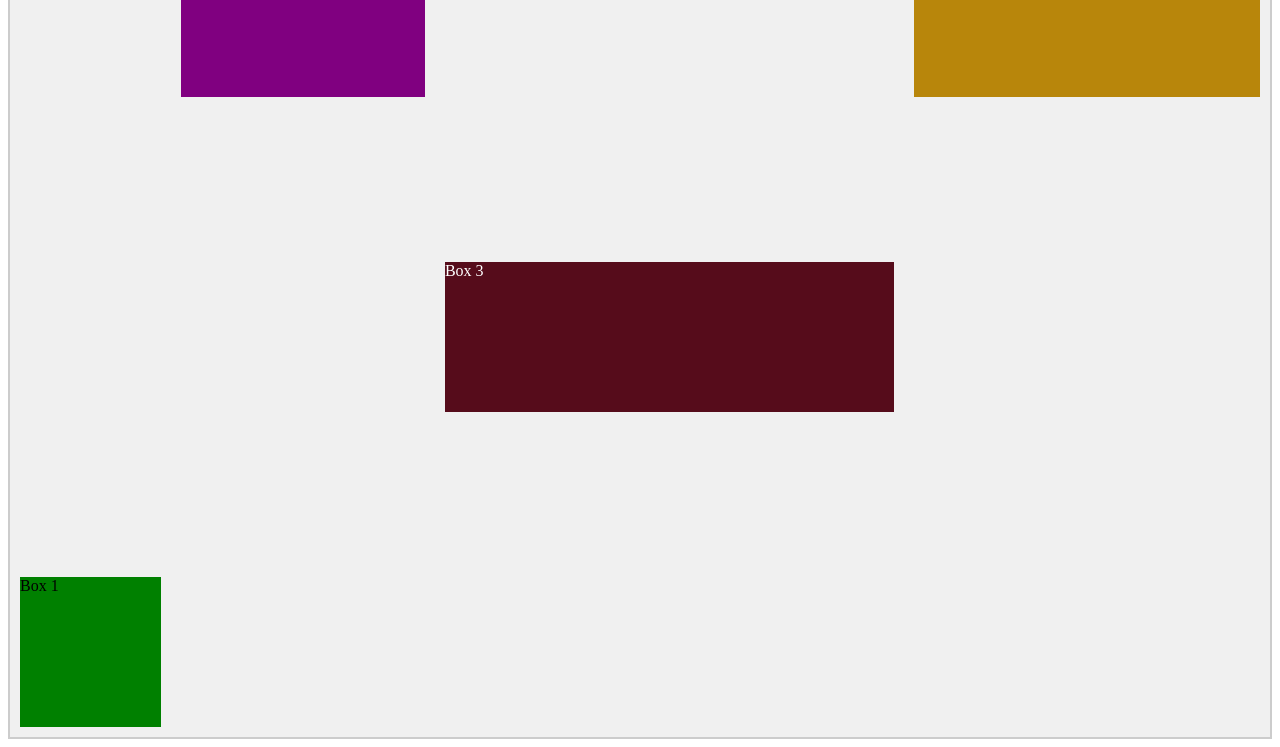
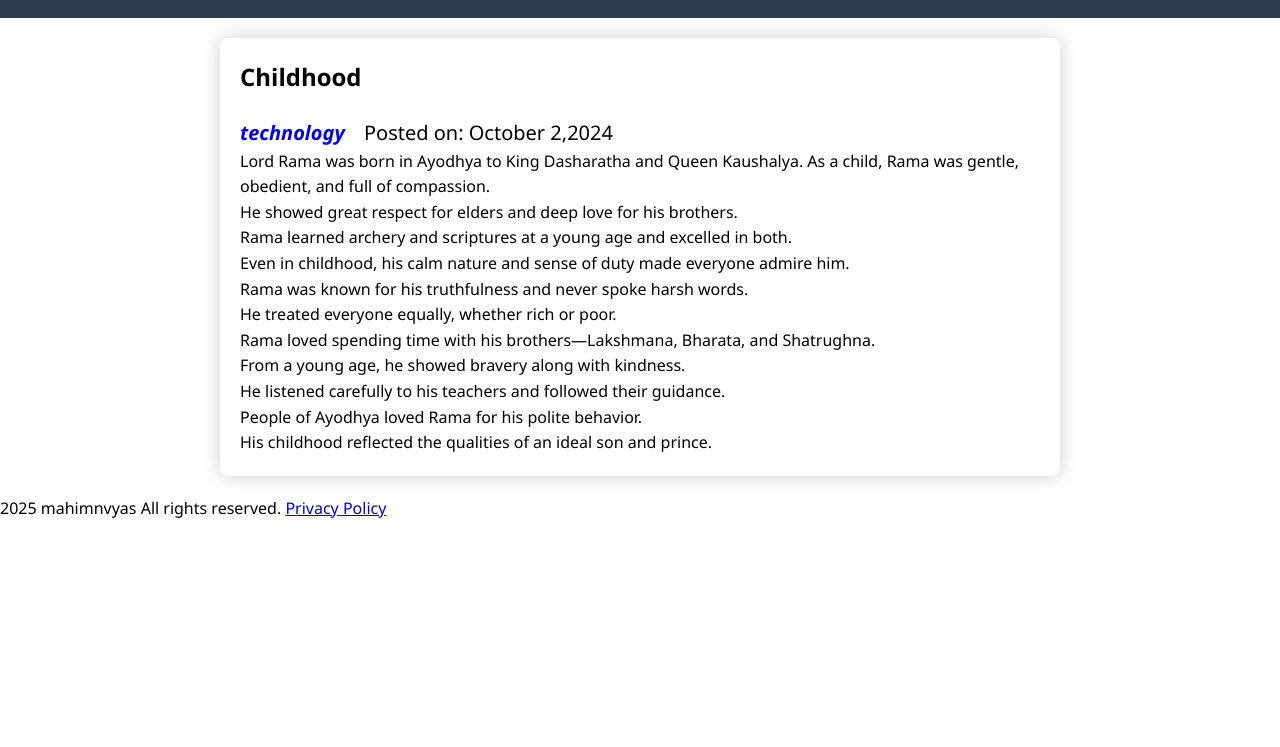
Before and after one commit to MahimnVyas-18/CSS, a plain HTML site: page index.html in a window 1280 px wide. Shown: the part 73-820 px from the top of the page. Drawn offline with Linux system fonts and the light colour scheme.

Commit message:
Add files via upload

```diff
--- a/index.html
+++ b/index.html
@@ -3,15 +3,60 @@
 <head>
     <meta charset="UTF-8">
     <meta name="viewport" content="width=device-width, initial-scale=1.0">
-    <title>Flexbox</title>
+    <title>RAMAYAN</title>
     <link rel="stylesheet" href="style.css">
 </head>
 <body>
-     <div class="container">
-       <div class="box box1">Box 1</div>
-       <div class ="box box2">Box 2</div>
-      <div class ="box box3">Box 3</div>
-      <div class="box box4 ">Box 4</div>
-     </div>
+    <header id="main-header">
+        <h1>RAMA</h1>
+    </header>
+    <main class="container">
+        <article>
+           <div class="post-header"></div>
+           <h2>Childhood</h2>
+           <div class="post-meta">
+            <span data-category="technology">technology</span>
+            <span
+             >Posted on:
+             <time datetime="2025-10-15">October 2,2024</time>
+            </span>
+           </div>
+           <div class="post-content"></div>
+           <p>Lord Rama was born in Ayodhya to King Dasharatha and Queen Kaushalya.
+
+As a child, Rama was gentle, obedient, and full of compassion.<br>
+
+He showed great respect for elders and deep love for his brothers.<br>
+
+Rama learned archery and scriptures at a young age and excelled in both.<br>
+
+Even in childhood, his calm nature and sense of duty made everyone admire him.<br>
+
+Rama was known for his truthfulness and never spoke harsh words.<br>
+
+He treated everyone equally, whether rich or poor.<br>
+
+Rama loved spending time with his brothers—Lakshmana, Bharata, and Shatrughna.<br>
+
+From a young age, he showed bravery along with kindness.<br>
+
+He listened carefully to his teachers and followed their guidance.<br>
+
+People of Ayodhya loved Rama for his polite behavior.<br>
+
+His childhood reflected the qualities of an ideal son and prince.<br>
+</p>
+
+
+        </article>
+    </main>
+    <footer>
+        <p>
+        2025 mahimnvyas All rights reserved.
+        <a href="#">Privacy Policy</a>
+        </p>
+
+    </footer>
+
 </body>
 </html>
--- a/style.css
+++ b/style.css
@@ -1,37 +1,44 @@
+*{
+    margin:0;
+    padding:0;
+}
+body{
+    font-family:'Segoe UI', Tahoma, Geneva, Verdana, sans-serif;
+    color:black;
+    background-color:white;
+    line-height:1.6;
+}
+#main-header{
+    background-color:#2c3e50;
+    color:white;
+    padding:10px;
+    text-align:center;
+}
 .container{
-    background-color:#f0f0f0;
-    height:100vh;
-    border: 2px solid #ccc;
-    display:flex;
-    flex-direction:row;
-    justify-content:space-around;
-    align-items:center;
+    max-width:800px;
+    background-color:white;
+    margin:20px auto;
+    border-radius:8px;
+    box-shadow:0 0 20px rgba(0, 0, 0, 0.2);
+    padding:20px;
 }
-.box{
-    height:150px;
-    background-color:red;
-    margin:10px;
+[data-category="technology"]{
+    font-style:italic;
+    color:blue;
+    font-weight:600;
 }
-.box1 {
-    background-color:green;
-    align-self:flex-end;
-    flex-grow:1;
+.post-content p{
+    color:#34495e;
+    margin-bottom: 20px;
+    font-size:20px;
+}
+
+.post-meta >span{
+    margin-right:15px;
+    font-size:20px;
 
 }
-.box2{
-    background-color: purple;
-    align-self:flex-start;
-    flex-grow:2;
+h1,h2{
+    margin-bottom: 20px;
+
 }
-.box3{
-    background-color:rgb(86, 12, 27);
-    color:white;
-    align-self:center;
-    flex-grow:4;
-}
-.box4{
-    background-color:darkgoldenrod;
-    color:white;
-    align-self:baseline;
-    flex-grow:3;
-}
```
